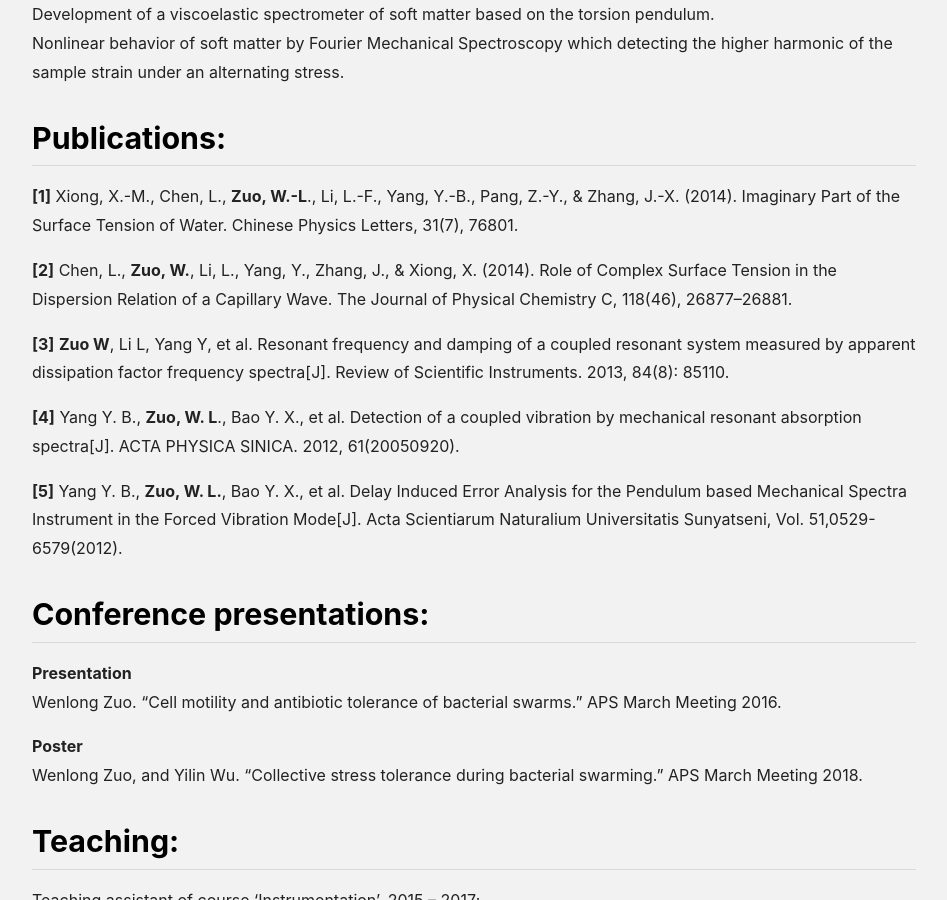
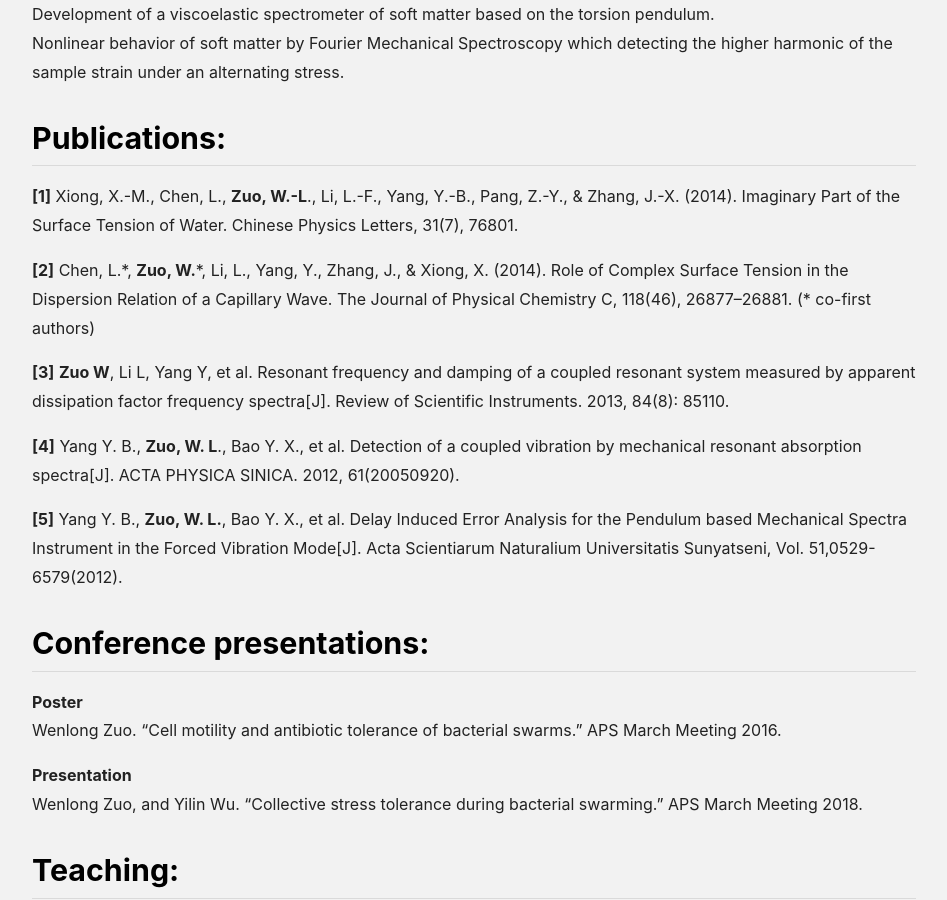
Before and after one commit to JacobZuo/jacobzuo.github.io, a Jekyll site: the page built from about.md, in a window 1280 px wide and 900 px high, scrolled down 1333 px. Shown: the whole window, without its empty margins (166-1113 px from the left). Built offline with Jekyll 4.4.1, drawn with Linux system fonts in a browser that asks for light colours; nearby versions of some CDN libraries.

Commit message:
Fix typo.

```diff
--- a/about.md
+++ b/about.md
@@ -51,7 +51,7 @@ Nonlinear behavior of soft matter by Fourier Mechanical Spectroscopy which detec
 
 **[1]** Xiong, X.-M., Chen, L., **Zuo, W.-L**., Li, L.-F., Yang, Y.-B., Pang, Z.-Y., & Zhang, J.-X. (2014). Imaginary Part of the Surface Tension of Water. Chinese Physics Letters, 31(7), 76801.
 
-**[2]** Chen, L., **Zuo, W.**, Li, L., Yang, Y., Zhang, J., & Xiong, X. (2014). Role of Complex Surface Tension in the Dispersion Relation of a Capillary Wave. The Journal of Physical Chemistry C, 118(46), 26877–26881.
+**[2]** Chen, L.\*, **Zuo, W.**\*, Li, L., Yang, Y., Zhang, J., & Xiong, X. (2014). Role of Complex Surface Tension in the Dispersion Relation of a Capillary Wave. The Journal of Physical Chemistry C, 118(46), 26877–26881. (\* co-first authors)
 
 **[3]** **Zuo W**, Li L, Yang Y, et al. Resonant frequency and damping of a coupled resonant system measured by apparent dissipation factor frequency spectra[J]. Review of Scientific Instruments. 2013, 84(8): 85110.
 
@@ -61,10 +61,10 @@ Nonlinear behavior of soft matter by Fourier Mechanical Spectroscopy which detec
 
 ## Conference presentations:
 
-**Presentation**
+**Poster**
 Wenlong Zuo. "Cell motility and antibiotic tolerance of bacterial swarms." APS March Meeting 2016.
 
-**Poster**
+**Presentation**
 Wenlong Zuo, and Yilin Wu. "Collective stress tolerance during bacterial swarming." APS March Meeting 2018.
 
 
```
